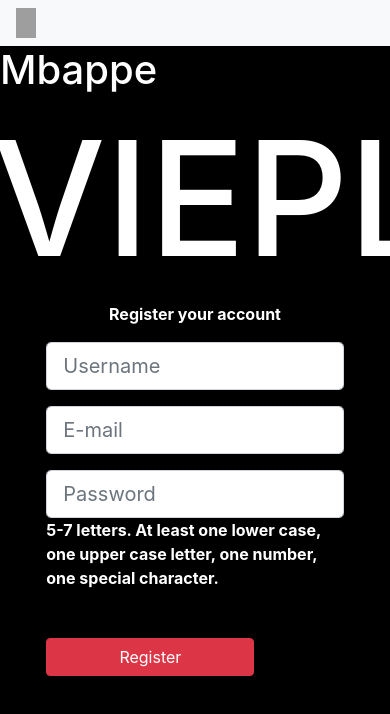
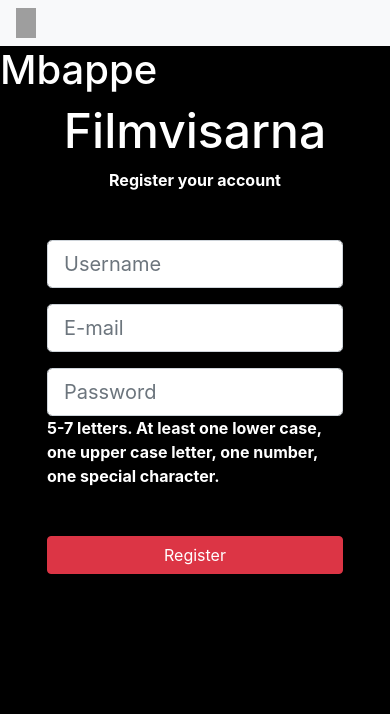
Before and after one commit to palmdaldaniel/Film-Mbapppe, a React (Create React App) app in the folder frontend/: page /register in a window 390 px wide. Shown: the top 714 px of the page. Built offline with nearby package versions, Linux system fonts and the light colour scheme; no server answers; grey boxes are pictures that could not be loaded.

Commit message:
made signUp responsive

```diff
--- a/frontend/src/components/SignUp.js
+++ b/frontend/src/components/SignUp.js
@@ -66,7 +66,7 @@ const Register = () => {
 
   return (
     <div className={styles.registercontainer}>
-      <h1 className={styles.header}>MOVIEPLUS</h1>
+      <h1 className={styles.header}>Filmvisarna</h1>
       <Container className={`${styles.containerStyle} py-0`}>
         {signUpDone ? (
           <div className="confirmationDiv">
@@ -119,7 +119,7 @@ const Register = () => {
                       <p className="error">This email is already at use.</p>
                     )}
                   </Form.Group>
-
+                  <div className={styles.regarea}>
                   <Button
                     className={styles.registerButton}
                     variant="danger"
@@ -128,6 +128,7 @@ const Register = () => {
                   >
                     Register
                   </Button>
+                  </div>
                 </form>
               </Form>
               {}{" "}
--- a/frontend/src/css/SignUp.module.css
+++ b/frontend/src/css/SignUp.module.css
@@ -1,6 +1,30 @@
+/*Desktop first*/
+
+/* Extra small devices (phones, 600px and down) */
+@media only screen and (max-width: 600px) {
+}
+
+/* Small devices (portrait tablets and large phones, 600px and up) */
+@media only screen and (min-width: 600px) {
+}
+
+/* Medium devices (landscape tablets, 768px and up) */
+@media only screen and (min-width: 768px) {
+}
+
+/* Large devices (laptops/desktops, 992px and up) */
+@media only screen and (min-width: 992px) {
+}
+
+/* Extra large devices (large laptops and desktops, 1200px and up) */
+@media only screen and (min-width: 1200px) {
+}
+
 .registerform {
-  width: 33%;
+  width: 50%;
   margin: auto;
+  justify-content: center;
+  align-items: center;
 }
 
 .container {
@@ -12,11 +36,49 @@
   justify-content: center !important;
 }
 
-
 .header {
-  font-size: 10rem;
+  font-size: 8rem;
+  text-align: center !important;
+  align-content: center;
 }
 
+.regarea {
+  align-content: center !important;
+  justify-content: center !important;
+  align-items: center !important;
+}
+@media only screen and (max-width: 600px) {
+  .header {
+    font-size: 3rem;
+  }
+  .registerform {
+    width: 100%;
+    padding: 2rem;
+  }
+}
+
+@media only screen and (min-width: 768px) {
+  .header {
+    font-size: 8rem;
+  }
+  .registerform {
+    width: 50%;
+    padding: 2rem;
+  }
+}
+/* Large devices (laptops/desktops, 992px and up) */
+@media only screen and (min-width: 992px) {
+  .registerform {
+    width: 33%;
+  }
+}
+
+/* Extra large devices (large laptops and desktops, 1200px and up) */
+@media only screen and (min-width: 1200px) {
+  .registerform {
+    width: 33%;
+  }
+}
 .inputField {
   border: 1px black;
 }
@@ -30,34 +92,41 @@
 }
 
 .errorBox.inactive {
-  display: none
+  display: none;
 }
 
- .registerButton {
-  background-color: #fd0000 ;
-  margin-top:2rem;
-  width: 70%;
+.registerButton,
+.Button {
+  background-color: #fd0000;
+  margin-top: 2rem;
+  width: 100%;
+  padding-left: 1rem !important;
+  padding-right: 1rem !important;
   border: none;
-  justify-content: center;
+  justify-content: center !important;
+  text-align: center !important;
+  align-content: center !important;
 }
 
- .containerStyle{
+.containerStyle {
   min-height: 80vh;
+  width: 100%;
 }
 
 .registercontainer {
-  display: grid;
+  display: flex;
+  flex-direction: column;
   justify-content: center;
   color: #ffffff;
   background-color: #000000;
 }
- .toggleText{
+.toggleText {
   margin-top: 20px;
   cursor: pointer;
   text-align: center;
   text-decoration: underline;
 }
 
- .toggleText:hover{
-  color:#FE7F50
+.toggleText:hover {
+  color: #fe7f50;
 }
```
Lines whose indentation alone changed are shown as unchanged.
